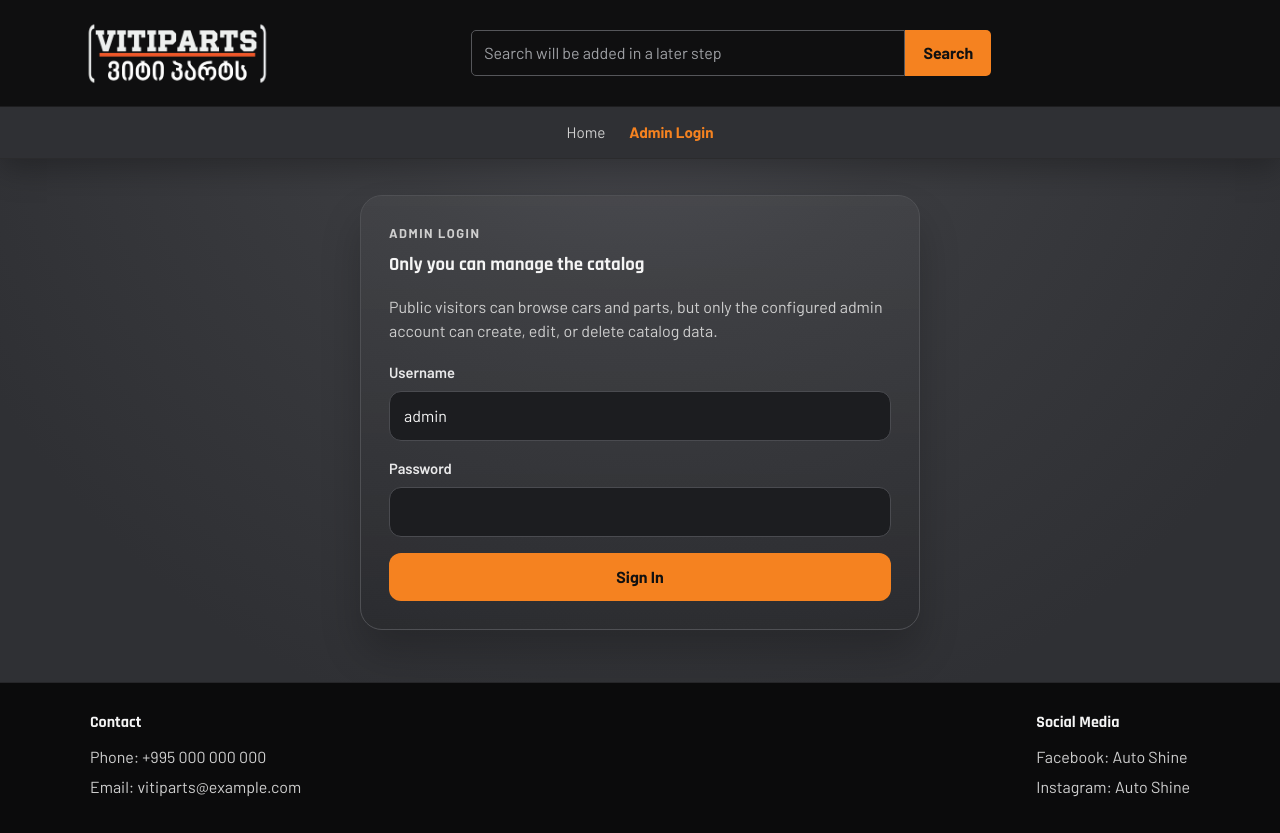
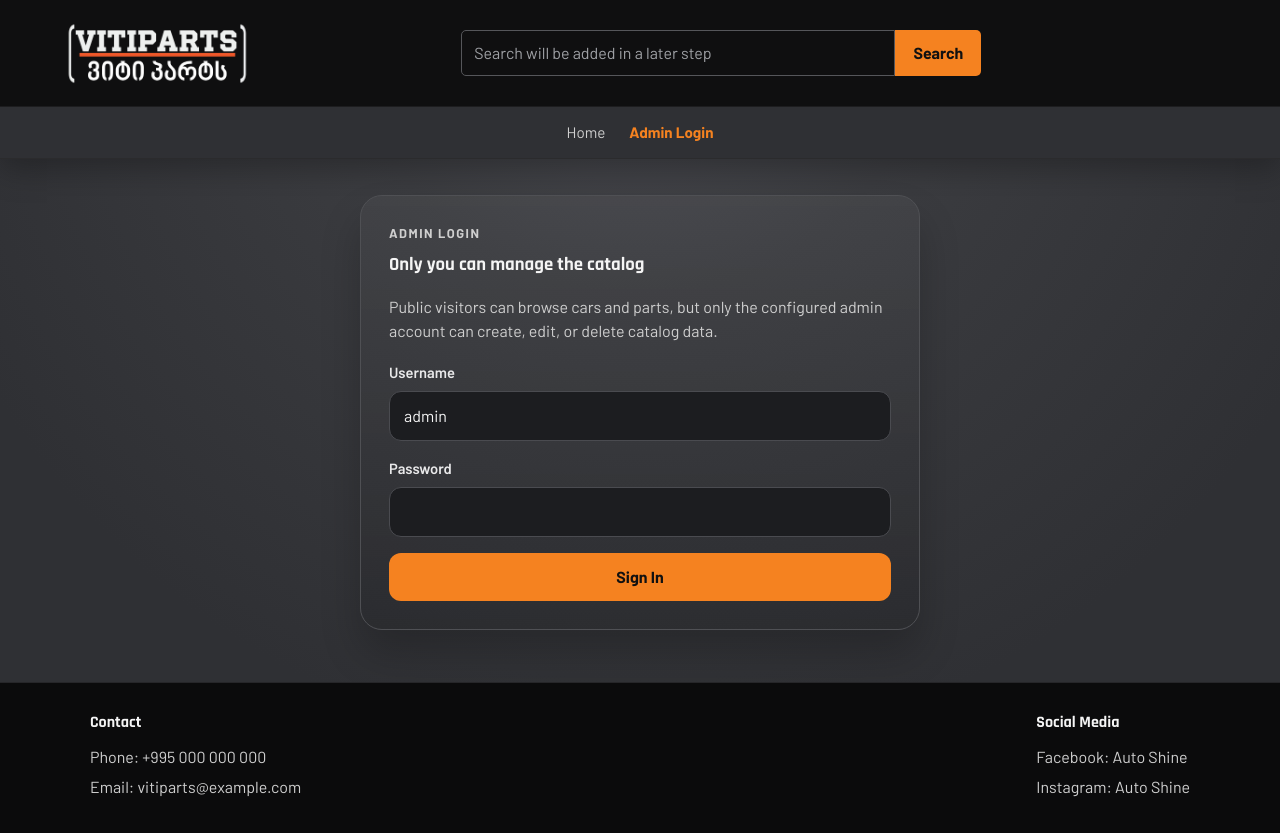
Before and after one commit to Matevarzma/VITIPARTS, a React (Vite) app in the folder car-parts-app/client/: page /admin in a window 1280 px wide. Built offline with nearby package versions, Linux system fonts and the light colour scheme.

Commit message:
update logo

```diff
--- a/car-parts-app/client/src/styles/global.css
+++ b/car-parts-app/client/src/styles/global.css
@@ -99,6 +99,7 @@ select {
 .brand-logo {
   height: 70px;   /* 👈 controls size */
   width: auto;
+  margin-left: -20px;
 }
 
 .brand-title {
```
